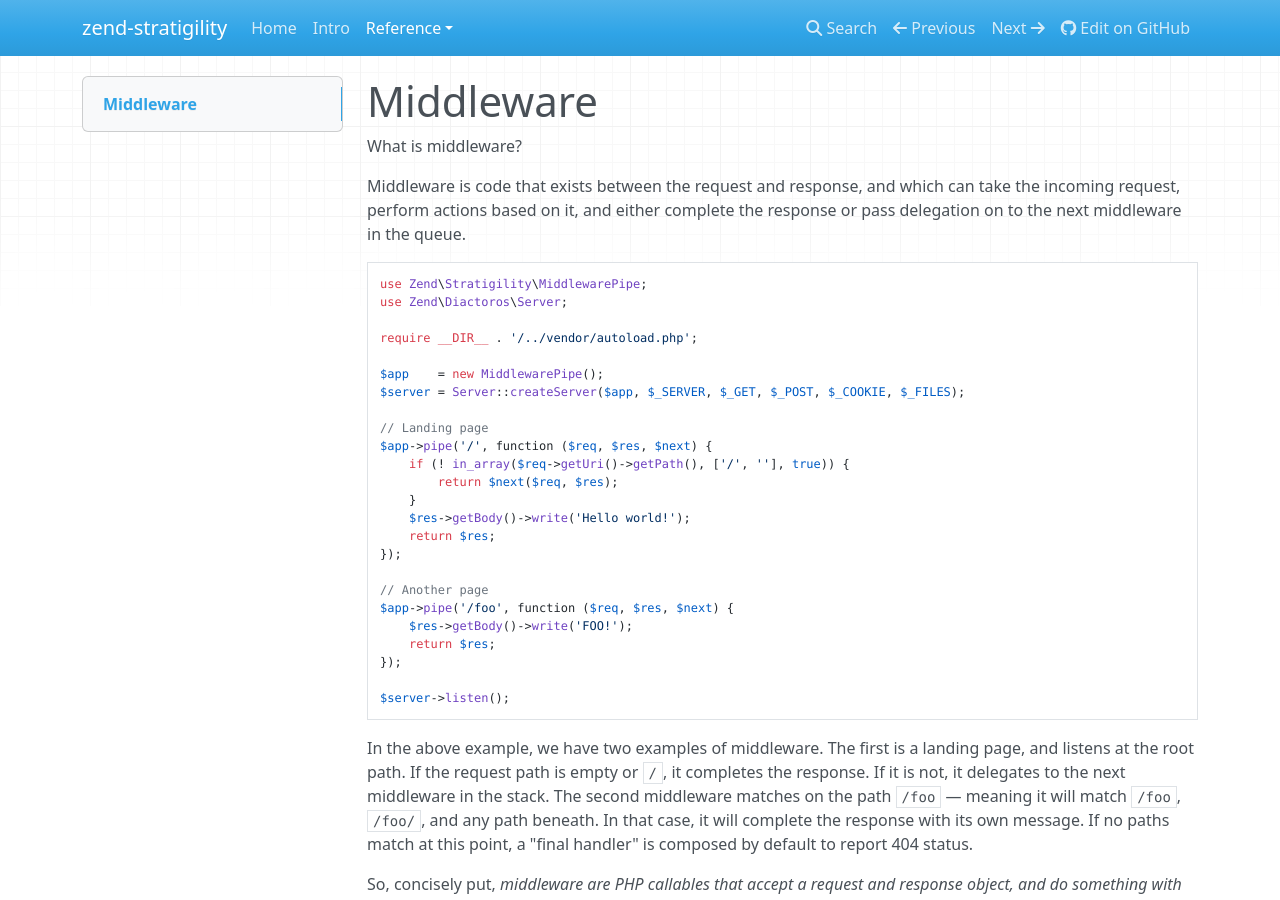
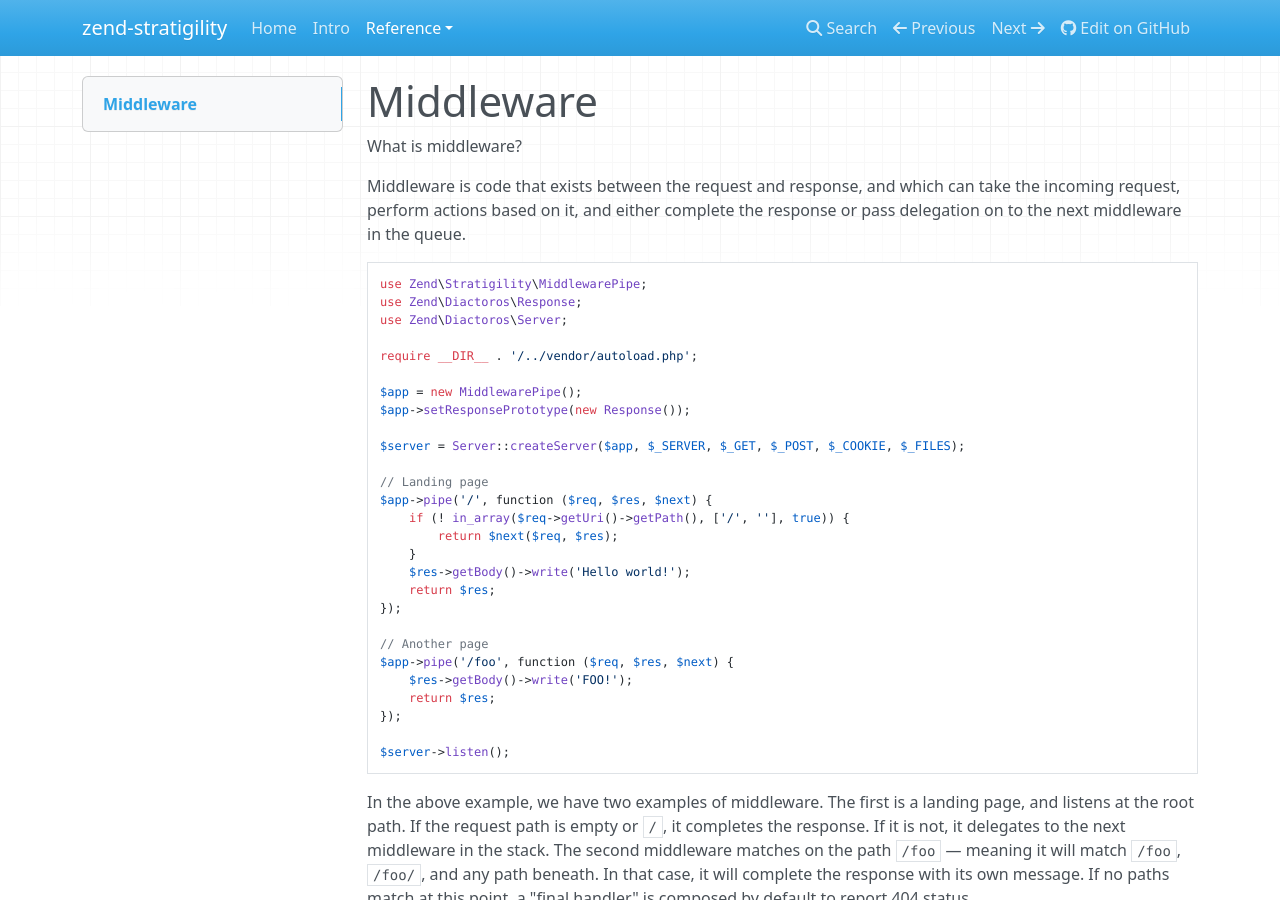
Before and after one commit to zendframework/zend-stratigility, an MkDocs documentation site: the page built from doc/book/middleware.md, in a window 1280 px wide and 900 px high. Built offline with MkDocs 1.6.1, drawn with Linux system fonts in a browser that asks for light colours; nearby versions of some CDN libraries; old or Windows-style settings are respelled for this version of MkDocs.

Commit message:
Fixed failing example
As reported in #100, the example in the middleware page fails currently,
as piping callable double-pass middleware requires a response prototype
be composed in the pipeline. This patch adds that.

````diff
--- a/doc/book/middleware.md
+++ b/doc/book/middleware.md
@@ -8,11 +8,14 @@ response or pass delegation on to the next middleware in the queue.
 
 ```php
 use Zend\Stratigility\MiddlewarePipe;
+use Zend\Diactoros\Response;
 use Zend\Diactoros\Server;
 
 require __DIR__ . '/../vendor/autoload.php';
 
-$app    = new MiddlewarePipe();
+$app = new MiddlewarePipe();
+$app->setResponsePrototype(new Response());
+
 $server = Server::createServer($app, $_SERVER, $_GET, $_POST, $_COOKIE, $_FILES);
 
 // Landing page
````
